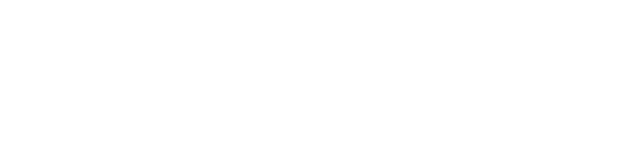
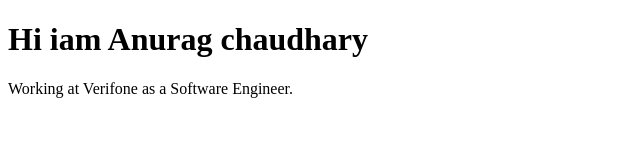
Before and after one commit to AnuragM87/Anuragchaudhary, a plain HTML site: page index.html in a window 1280 px wide. Shown: the whole page, without its empty margins (0-640 px from the left). Drawn offline with Linux system fonts and the light colour scheme.

Commit message:
doc: added text
adding job info

```diff
--- a/index.html
+++ b/index.html
@@ -7,6 +7,9 @@
     <title>Portfolio</title>
 </head>
 <body>
-
+    <h1>Hi iam Anurag chaudhary</h1>
+    <p>
+        Working at Verifone as a Software Engineer.
+    </p>
 </body>
 </html>
```
